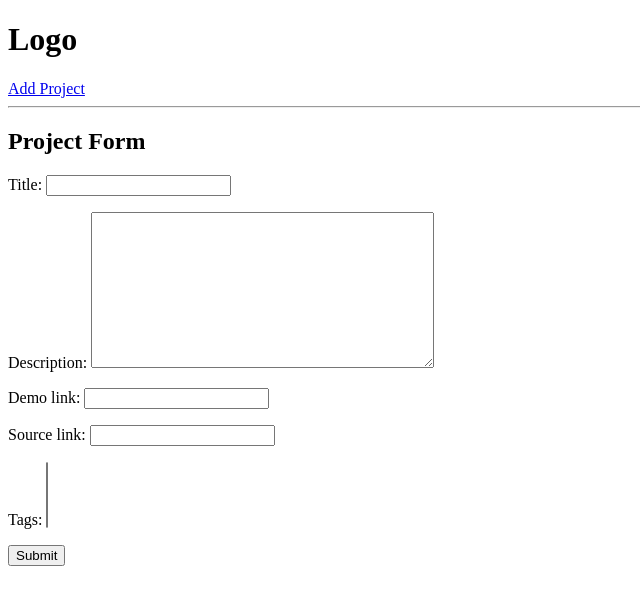
After one commit to az1z1ally/Django-101, a Django app: page /create-project/ in a window 1280 px wide. The commit adds this page. Shown: the top 605 px of the page, without its empty margins (0-640 px from the left). Run offline with Django 5.2, Linux system fonts and the light colour scheme; data that the repository does not hold is empty.

Commit message:
Finished projetcs CRUD

```diff
--- /dev/null
+++ b/projects/forms.py
@@ -0,0 +1,7 @@
+from django.forms import ModelForm
+from .models import Project
+
+class ProjectForm(ModelForm):
+   class Meta:
+      model = Project
+      fields = ['title', 'description', 'demo_link', 'source_link', 'tags',] # fields = '__all__'
--- /dev/null
+++ b/projects/templates/projects/project_form.html
@@ -0,0 +1,10 @@
+{% extends 'main.html' %}
+
+{% block content %}
+  <h2>Project Form</h2>
+  <form action="" method="POST">
+    {% csrf_token %}
+    {{ form.as_p}}
+    <input type="submit" value="Submit">
+  </form>
+{% endblock %}
--- a/projects/templates/projects/projects.html
+++ b/projects/templates/projects/projects.html
@@ -11,6 +11,8 @@
         <th>+Ve Votes</th>
         <th>Total Votes</th>
         <th>Created On</th>
+        <th></th>
+        <th></th>
       </tr>
     </thead>
 
@@ -23,6 +25,8 @@
           <td>{{ project.votes_ratio }}%</td>
           <td>{{ project.votes_total }}</td>
           <td>{{ project.created_on }}</td>
+          <td><a href="{% url 'update-project' project.id %}">Edit</a></td>
+          <td><a href="{% url 'delete-project' project.id %}">Delete</a></td>
           <td><a href="{% url 'project' project.id %}">View</a></td>
         </tr>
       {% endfor %}
--- a/projects/urls.py
+++ b/projects/urls.py
@@ -4,4 +4,8 @@ from . import views
 urlpatterns = [
   path('', views.projects, name='projects'),
   path('project/<str:pk>/', views.project, name='project'),
+
+  path('create-project/', views.createProject, name='create-project'),
+  path('update-project/<str:pk>/', views.updateProject, name='update-project'),
+  path('delete-project/<str:pk>/', views.deleteProject, name='delete-project'),
 ]
--- a/projects/views.py
+++ b/projects/views.py
@@ -1,4 +1,6 @@
-from django.shortcuts import render
+from django.shortcuts import redirect, render
+
+from .forms import ProjectForm
 from .models import Project
 
 # Create your views here.
@@ -7,7 +9,46 @@ def projects(request):
   context = {'projects': projectList}
   return render(request, 'projects/projects.html', context)
 
+
 def project(request, pk):
   projectObj = Project.objects.get(id=pk)
   context = {'project': projectObj}
-  return render(request, 'projects/single-project.html', context)
+  return render(request, 'projects/single_project.html', context)
+
+
+def createProject(request):
+  form = ProjectForm()
+
+  if request.method == 'POST':
+    form = ProjectForm(request.POST)
+    if form.is_valid():
+      form.save()
+      return redirect('projects')
+
+  context = {'form': form}
+  return render(request, 'projects/project_form.html', context)
+
+
+def updateProject(request, pk):
+  project = Project.objects.get(id=pk)
+  form = ProjectForm(instance=project)
+
+  if request.method == 'POST':
+    form = ProjectForm(request.POST, instance=project)
+    if form.is_valid():
+      form.save()
+      return redirect('projects')
+
+  context = {'form': form}
+  return render(request, 'projects/project_form.html', context)
+
+
+def deleteProject(request, pk):
+  project = Project.objects.get(id=pk)
+
+  if request.method == 'POST':
+    project.delete()
+    return redirect('projects')
+
+  context = {'object': project, 'request': request}
+  return render(request, 'delete_template.html', context)
--- a/templates/navbar.html
+++ b/templates/navbar.html
@@ -1,2 +1,3 @@
 <h1>Logo</h1>
+<a href="{% url 'create-project' %}">Add Project</a>
 <hr>
```
Also changed, not shown: devsearch/settings.py (+9 -0 lines), doc.md (added, +29 -0 lines), templates/delete_template.html (added, +21 -0 lines), projects/templates/projects/single_project.html (renamed from projects/templates/projects/single-project.html).
